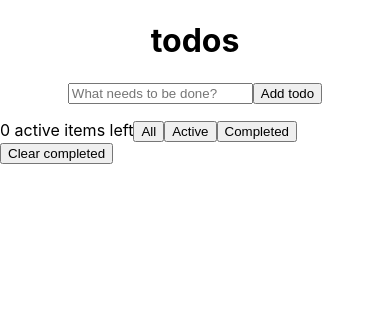
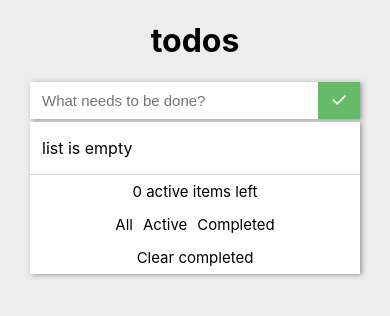
Before and after one commit to spacehunter99/todo-list, a React (Create React App) app: page / in a window 390 px wide. Shown: the top 316 px of the page. Built offline with nearby package versions, Linux system fonts and the light colour scheme.

Commit message:
basic styling

```diff
--- a/src/components/App/index.tsx
+++ b/src/components/App/index.tsx
@@ -1,6 +1,5 @@
-import React from "react";
 import "./style.scss";
-import { useState } from "react";
+import React, { useState } from "react";
 import { useAppDispatch } from "../../utils/hooks";
 import { addTodo } from "../../store/todoSlice";
 
@@ -11,7 +10,8 @@ const App: React.FC = () => {
   const [inputText, setInputText] = useState("");
   const dispatch = useAppDispatch();
 
-  const handleButtonClick = () => {
+  const handleButtonClick = (event: React.FormEvent<HTMLElement>) => {
+    event.preventDefault();
     if (inputText.trim().length > 0) {
       dispatch(addTodo(inputText));
       setInputText("");
--- a/src/components/App/style.scss
+++ b/src/components/App/style.scss
@@ -1,6 +1,8 @@
 .main-container {
+  max-width: 1000px;
+  margin: 0 auto;
   display: flex;
-  flex-direction: column;
   justify-content: center;
   align-items: center;
+  flex-direction: column;
 }
--- a/src/components/TodoInputForm/index.tsx
+++ b/src/components/TodoInputForm/index.tsx
@@ -4,7 +4,7 @@ import "./style.scss";
 type TodoInputFormProps = {
   inputText: string;
   updateInputText: (newValue: string) => void;
-  handleButtonClick: () => void;
+  handleButtonClick: (event: React.FormEvent<HTMLElement>) => void;
 };
 
 const TodoInputForm: React.FC<TodoInputFormProps> = ({
@@ -13,14 +13,20 @@ const TodoInputForm: React.FC<TodoInputFormProps> = ({
   handleButtonClick,
 }) => {
   return (
-    <div>
+    <form className="todos-form" onSubmit={handleButtonClick}>
       <input
+        className="todos-form-input"
         placeholder="What needs to be done?"
         value={inputText}
         onChange={(e) => updateInputText(e.target.value)}
       />
-      <button onClick={handleButtonClick}>Add todo</button>
-    </div>
+      <button
+        className="todos-form-button"
+        onClick={(event) => handleButtonClick(event)}
+      >
+        ✓
+      </button>
+    </form>
   );
 };
 
--- a/src/components/TodoInputForm/style.scss
+++ b/src/components/TodoInputForm/style.scss
@@ -0,0 +1,38 @@
+.todos-form {
+  display: flex;
+  justify-content: row;
+  background-color: white;
+  box-shadow: 2px 1px 5px #999999;
+
+  .todos-form-input {
+    width: 458px;
+    height: 35px;
+    outline: none;
+    padding-left: 12px;
+    border: none;
+    font-size: 15px;
+  }
+
+  .todos-form-button {
+    width: 40px;
+    padding: 0;
+    border: none;
+    font: inherit;
+    color: inherit;
+    background-color: transparent;
+    cursor: pointer;
+    background-color: #66bb6a;
+    color: white;
+    font-size: 20px;
+  }
+}
+
+@media (max-width: 768px) {
+  .todos-form {
+    width: 330px;
+
+    .todos-form-button {
+      width: 70px;
+    }
+  }
+}
--- a/src/components/TodoItem/index.tsx
+++ b/src/components/TodoItem/index.tsx
@@ -13,20 +13,26 @@ const TodoItem: React.FC<TodoItemProps> = ({ id, title, isCompleted }) => {
   const dispatch = useAppDispatch();
 
   return (
-    <li className={isCompleted ? "checked" : ""}>
+    <li className={isCompleted ? "li-item checked" : "li-item"}>
+      <div className="task-container">
+        <div className="checkbox-and-title-container">
           <input
+            className="rounded-checkbox"
+            id="todo-checkbox"
             type="checkbox"
             checked={isCompleted}
             onChange={() => dispatch(toggleIsComplete(id))}
           />
-      <span>{title}</span>
-      <span onClick={() => dispatch(deleteTodo(id))}>
+          <div className="task-title">{title}</div>
+        </div>
+        <div onClick={() => dispatch(deleteTodo(id))}>
           <img
             className="delete-button-icon"
             src="./img/delete-button.png"
             alt="delete button"
           />
-      </span>
+        </div>
+      </div>
     </li>
   );
 };
--- a/src/components/TodoItem/style.scss
+++ b/src/components/TodoItem/style.scss
@@ -1,8 +1,50 @@
+.task-container {
+  display: flex;
+  flex-direction: row;
+  justify-content: space-between;
+  align-items: center;
+  padding: 12px 0px;
+
+  .checkbox-and-title-container {
+    display: flex;
+    flex-direction: row;
+
+    .rounded-checkbox {
+      width: 20px;
+      height: 20px;
+      border-radius: 50%;
+      vertical-align: middle;
+      border: 1px solid grey;
+      appearance: none;
+      -webkit-appearance: none;
+      outline: none;
+      cursor: pointer;
+      margin-left: 12px;
+    }
+
+    .rounded-checkbox:checked {
+      clip-path: circle(50% at 50% 50%);
+      background-color: #66bb6a;
+      appearance: auto;
+    }
+
+    .task-title {
+      padding-left: 8px;
+    }
+  }
+
+  .delete-button-icon {
+    width: 15px;
+    cursor: pointer;
+    margin-right: 12px;
+  }
+}
+
+.li-item {
+  border-top: 1px solid lightgray;
+}
+
 .checked {
   text-decoration: line-through;
+  color: lightgray;
 }
-
-.delete-button-icon {
-  width: 15px;
-  cursor: pointer;
-}
--- a/src/components/TodoList/index.tsx
+++ b/src/components/TodoList/index.tsx
@@ -42,14 +42,37 @@ const TodoList: React.FC = () => {
 
   return (
     <div className="todos-container">
-      <ul className="todos-container-list">{mappedTodos}</ul>
-      <span>{activeTodosCounter} active items left</span>
-      <button onClick={() => todoFilter("all")}>All</button>
-      <button onClick={() => todoFilter(false)}>Active</button>
-      <button onClick={() => todoFilter(true)}>Completed</button>
-      <button onClick={() => dispatch(removeCompletedTodos())}>
-        Clear completed
-      </button>
+      <ul className="todos-container-list">
+        {mappedTodos.length > 0 ? (
+          mappedTodos
+        ) : (
+          <p className="empty-list-figure">list is empty</p>
+        )}
+      </ul>
+      <div className="bottom-panel">
+        <div className="bottom-panel-left">
+          {activeTodosCounter} active items left
+        </div>
+        <div className="bottom-panel-central">
+          <button className="all-button" onClick={() => todoFilter("all")}>
+            All
+          </button>
+          <button className="active-button" onClick={() => todoFilter(false)}>
+            Active
+          </button>
+          <button className="completed-button" onClick={() => todoFilter(true)}>
+            Completed
+          </button>
+        </div>
+        <div className="bottom-panel-right">
+          <button
+            className="clear-completed-button"
+            onClick={() => dispatch(removeCompletedTodos())}
+          >
+            Clear completed
+          </button>
+        </div>
+      </div>
     </div>
   );
 };
--- a/src/components/TodoList/style.scss
+++ b/src/components/TodoList/style.scss
@@ -1,3 +1,106 @@
-.todos-container-list {
-  list-style-type: none;
+.todos-container {
+  width: 512px;
+  margin-top: 3px;
+  background-color: white;
+  box-shadow: 2px 1px 5px #999999;
+
+  .todos-container-list {
+    list-style-type: none;
+    padding: 0px;
+    margin: 0px;
+
+    .empty-list-figure {
+      padding-left: 12px;
+    }
+  }
+
+  .bottom-panel {
+    display: flex;
+    flex-direction: row;
+    align-items: center;
+    justify-content: space-between;
+    border-top: 1px solid lightgrey;
+    font-size: 15px;
+
+    .bottom-panel-left {
+      padding-left: 10px;
+      padding-top: 12px;
+      padding-bottom: 12px;
+    }
+
+    .bottom-panel-central {
+      padding-top: 12px;
+      padding-bottom: 12px;
+
+      .all-button,
+      .active-button,
+      .completed-button {
+        padding: 0;
+        border: none;
+        font: inherit;
+        color: inherit;
+        background-color: transparent;
+        cursor: pointer;
+        padding: 0 5px;
+      }
+    }
+
+    .bottom-panel-right {
+      padding-top: 12px;
+      padding-bottom: 12px;
+      padding-right: 10px;
+
+      .clear-completed-button {
+        padding: 0;
+        border: none;
+        font: inherit;
+        color: inherit;
+        background-color: transparent;
+        cursor: pointer;
+
+        &:active {
+          border: 1px solid lightgray;
+        }
+      }
+    }
+  }
 }
+
+@media (max-width: 768px) {
+  .todos-container {
+    width: 330px;
+
+    .bottom-panel {
+      flex-direction: column;
+
+      .bottom-panel-left {
+        padding-left: 0px;
+        padding-top: 7px;
+        padding-bottom: 7px;
+      }
+
+      .bottom-panel-central {
+        padding-top: 7px;
+        padding-bottom: 7px;
+
+        .all-button,
+        .active-button,
+        .completed-button {
+          padding: 0;
+          border: none;
+          font: inherit;
+          color: inherit;
+          background-color: transparent;
+          cursor: pointer;
+          padding: 0 5px;
+        }
+      }
+
+      .bottom-panel-right {
+        padding-top: 7px;
+        padding-bottom: 7px;
+        padding-right: 0px;
+      }
+    }
+  }
+}
--- a/src/index.css
+++ /dev/null
@@ -1,13 +0,0 @@
-body {
-  margin: 0;
-  font-family: -apple-system, BlinkMacSystemFont, 'Segoe UI', 'Roboto', 'Oxygen',
-    'Ubuntu', 'Cantarell', 'Fira Sans', 'Droid Sans', 'Helvetica Neue',
-    sans-serif;
-  -webkit-font-smoothing: antialiased;
-  -moz-osx-font-smoothing: grayscale;
-}
-
-code {
-  font-family: source-code-pro, Menlo, Monaco, Consolas, 'Courier New',
-    monospace;
-}
--- /dev/null
+++ b/src/index.scss
@@ -0,0 +1,14 @@
+body {
+  margin: 0;
+  font-family: -apple-system, BlinkMacSystemFont, "Segoe UI", "Roboto", "Oxygen",
+    "Ubuntu", "Cantarell", "Fira Sans", "Droid Sans", "Helvetica Neue",
+    sans-serif;
+  -webkit-font-smoothing: antialiased;
+  -moz-osx-font-smoothing: grayscale;
+  background-color: #ededed;
+}
+
+code {
+  font-family: source-code-pro, Menlo, Monaco, Consolas, "Courier New",
+    monospace;
+}
--- a/src/index.tsx
+++ b/src/index.tsx
@@ -2,7 +2,7 @@ import React from "react";
 import ReactDOM from "react-dom/client";
 import { Provider } from "react-redux/es/exports";
 import store from "./store";
-import "./index.css";
+import "./index.scss";
 import App from "./components/App";
 
 const root = ReactDOM.createRoot(
```
Also changed, not shown: src/App.css (deleted, +0 -38 lines), public/img/add-task.png (added). Lines whose indentation alone changed are shown as unchanged.
